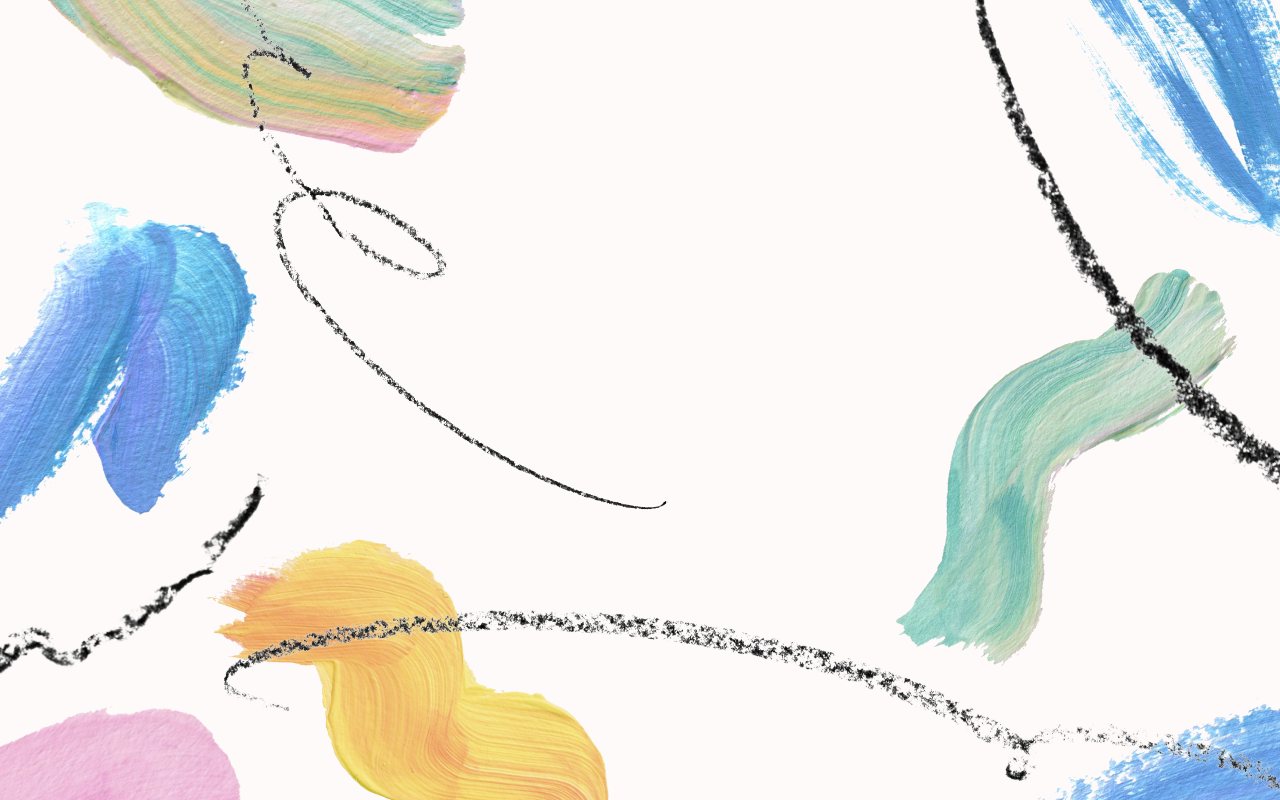
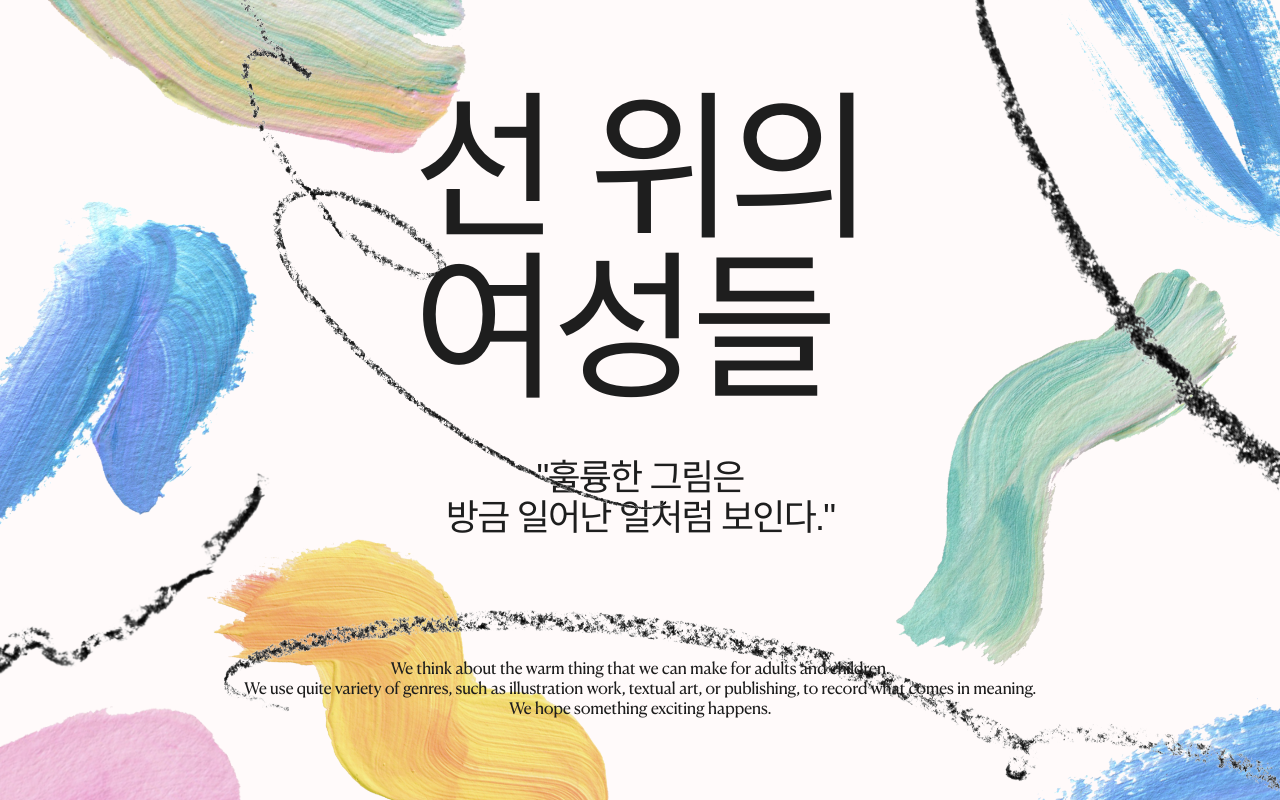
Before and after one commit to jayjeong8/women-on-the-line, a Next.js app: page / in a window 1280 px wide. Shown: the top 800 px of the page. Built offline with nearby package versions, Linux system fonts and the light colour scheme; a web font is replaced by a local one.

Commit message:
design: 메인 페이지 타이포 배치

```diff
--- a/app/page.tsx
+++ b/app/page.tsx
@@ -58,6 +58,22 @@ export default function Home() {
                         src="line_4.png"
                     />
                 </section>
+                <section className="flex flex-col items-center justify-center h-full">
+                    <div className="flex-1 flex flex-col items-center justify-center ko-font">
+                        <h1 className="text-9xl scale-125 tracking-tighter mb-20">
+                            <div>선 위의</div>
+                            <div>여성들</div>
+                        </h1>
+                        <p className="text-4xl tracking-tighter text-center whitespace-pre-line ">
+                            {'"훌륭한 그림은\n방금 일어난 일처럼 보인다."'}
+                        </p>
+                    </div>
+                    <p className="z-10 en-font text-md tracking-tight leading-5 text-center whitespace-pre-line mb-20">
+                        {'We think about the warm thing that we can make for adults and children.\n' +
+                            'We use quite variety of genres, such as illustration work, textual art, or publishing, to record what comes in meaning.\n' +
+                            'We hope something exciting happens.'}
+                    </p>
+                </section>
             </section>
         </main>
     );
```
